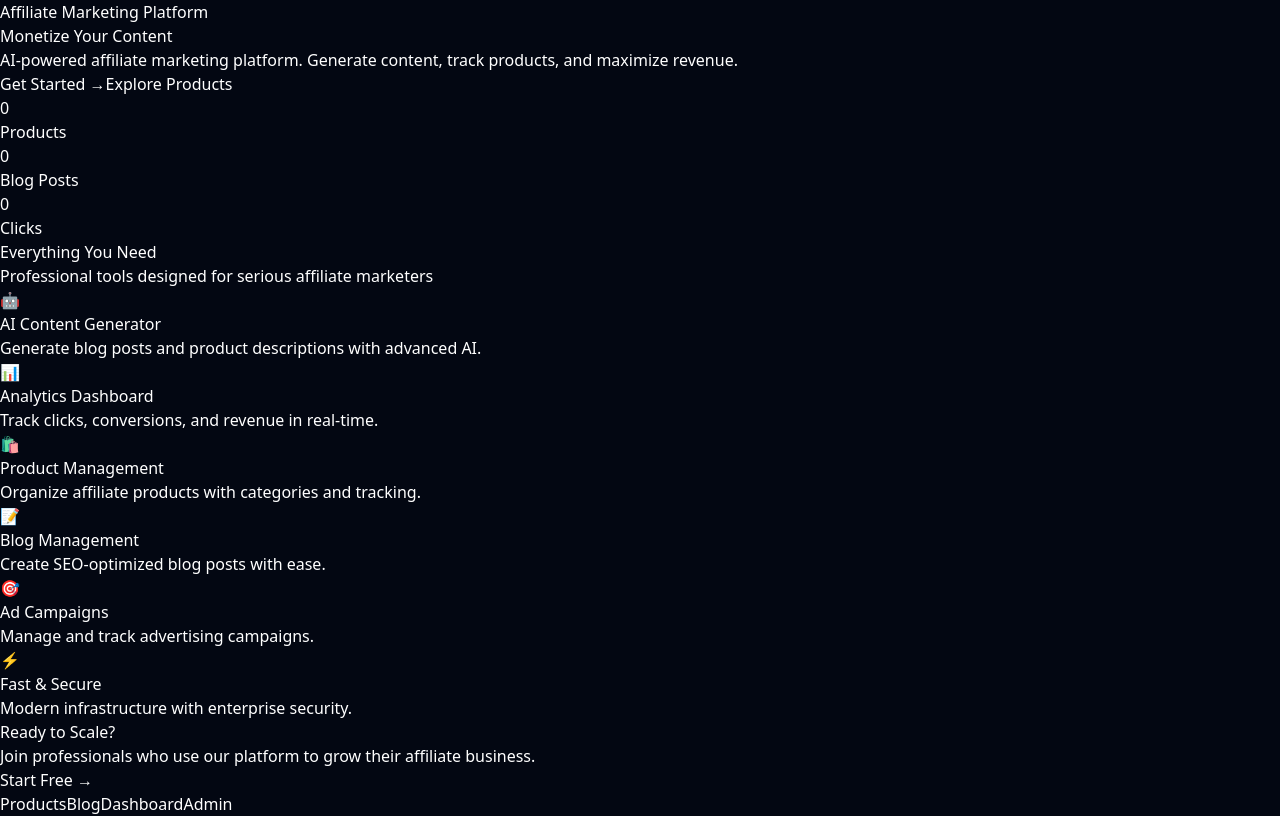
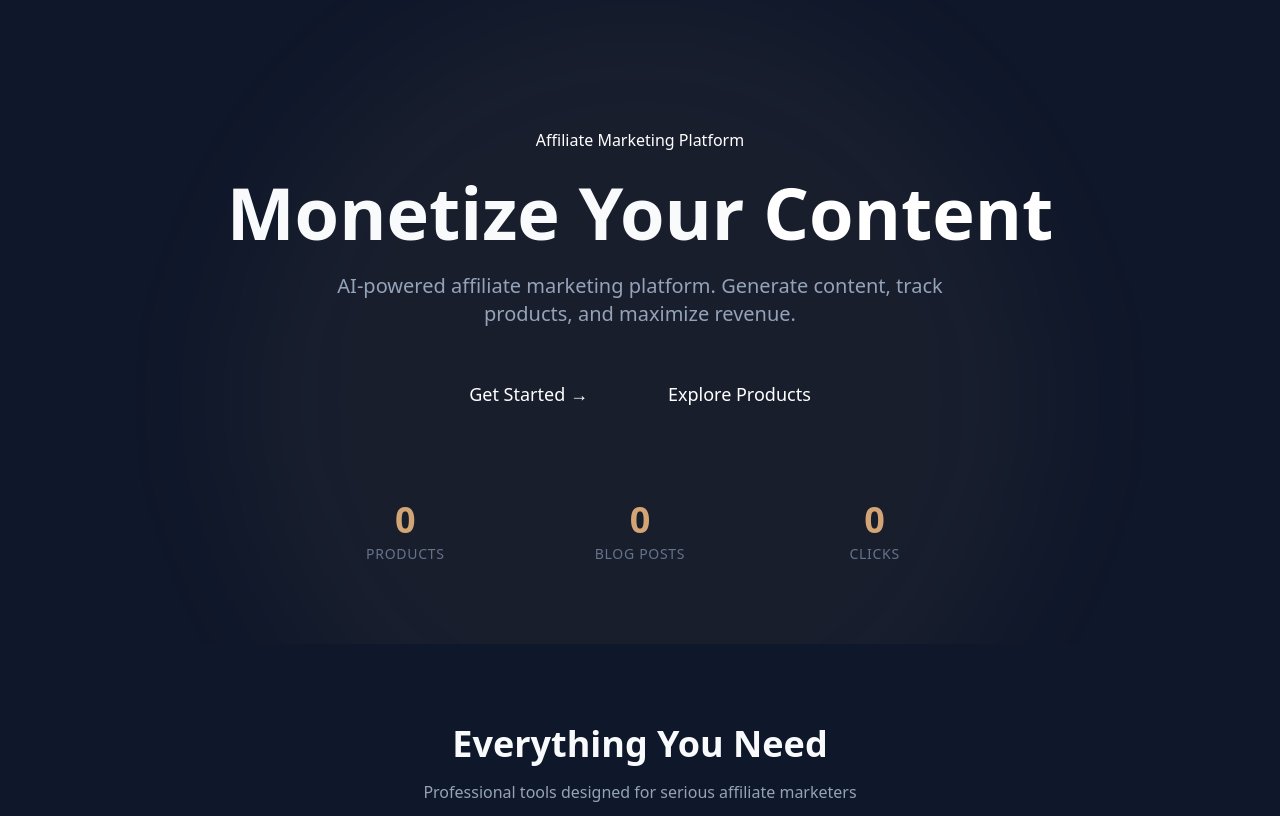
Before and after one commit to imegoodluck009-code/-affiliate-ai, a Next.js app: page / in a window 1280 px wide. Shown: the top 816 px of the page. Built offline with nearby package versions, Linux system fonts and the light colour scheme; no server answers.

Commit message:
fix: tailwind config content paths and clear build cache

```diff
--- a/tailwind.config.ts
+++ b/tailwind.config.ts
@@ -2,51 +2,15 @@ import type { Config } from "tailwindcss";
 
 const config: Config = {
   content: [
-    "./src/pages/**/*.{js,ts,jsx,tsx,mdx}",
-    "./src/components/**/*.{js,ts,jsx,tsx,mdx}",
-    "./src/app/**/*.{js,ts,jsx,tsx,mdx}",
+    "./app/**/*.{js,ts,jsx,tsx,mdx}",
+    "./pages/**/*.{js,ts,jsx,tsx,mdx}",
+    "./components/**/*.{js,ts,jsx,tsx,mdx}",
+    "./lib/**/*.{js,ts,jsx,tsx,mdx}",
   ],
   theme: {
-    extend: {
-      colors: {
-        gold: {
-          50: "#fdf9f0",
-          100: "#faf0db",
-          200: "#f5e0b3",
-          300: "#edc97a",
-          400: "#e5b24a",
-          500: "#d49a2e",
-          600: "#b87d24",
-          700: "#96601f",
-          800: "#7c4d1f",
-          900: "#68401e",
-          950: "#3b200d",
-        },
-        navy: {
-          50: "#f0f4f8",
-          100: "#d9e2ec",
-          200: "#bcccdc",
-          300: "#9fb3c8",
-          400: "#829ab1",
-          500: "#627d98",
-          600: "#486581",
-          700: "#334e68",
-          800: "#243b53",
-          900: "#102a43",
-          950: "#0a192f",
-        },
-      },
-      animation: {
-        float: "float 6s ease-in-out infinite",
-      },
-      keyframes: {
-        float: {
-          "0%, 100%": { transform: "translateY(0)" },
-          "50%": { transform: "translateY(-20px)" },
-        },
-      },
-    },
+    extend: {},
   },
   plugins: [],
 };
+
 export default config;
```
